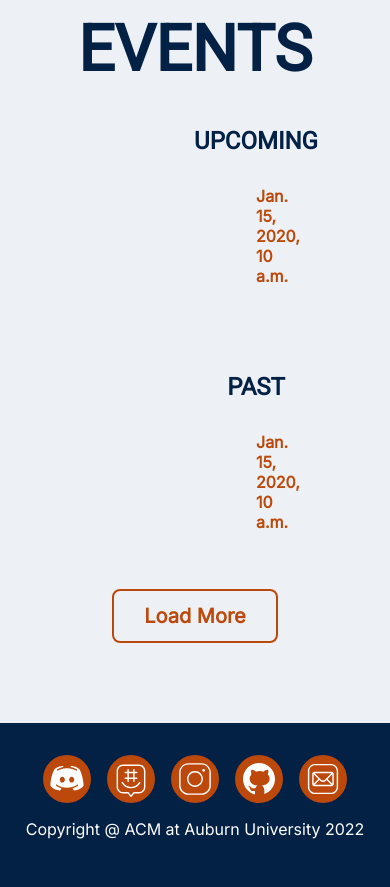
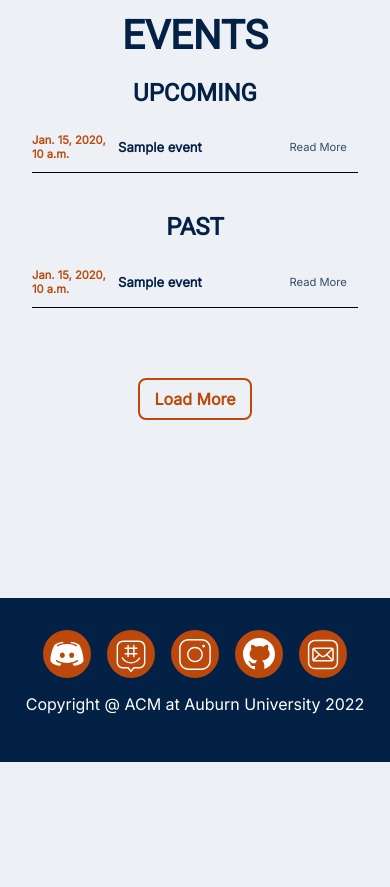
Before and after one commit to Auburn-ACM/acmsite, a Django app: template events/templates/events/index.html in a window 390 px wide; the page is wider, and only the part inside the window is pictured. Shown: the part 68-955 px from the top of that part. After the commit the page ends 830 px from the top of that part, so only its background shows below. Run offline with Django 3.2, Linux system fonts and the light colour scheme; the template is opened without the code that fills it: most values are stand-ins (such as "Sample title", 1, 10 or a date in 2020).

Commit message:
More mobile adjustments

```diff
--- a/acmsite/static/acmsite/style.css
+++ b/acmsite/static/acmsite/style.css
@@ -184,6 +184,10 @@ button {
 
 .gap-2 {
     gap: 2rem;
+}
+
+.wrap {
+    flex-wrap: wrap;
 }
 
 /* POSITIONING CLASSES */
@@ -780,6 +784,13 @@ nav.navigation .nav-dropdown {
     text-align: center;
 }
 
+@media screen and (max-width: 768px) {
+    .acm-button p {
+        font-size: 16px;
+        padding: 8px;
+    }
+}
+
 #club-down-arrow {
     width: 8px;
     height: 8px;
@@ -963,3 +974,65 @@ nav.navigation .nav-dropdown {
 .bar4 {
     bottom: 0;
 }
+
+.club-page-name {
+    color: var(--au-dark-blue);
+    font-size: 4rem;
+    font-weight: 900;
+    text-transform: uppercase;
+    margin: 0;
+    margin-bottom: 40px;
+}
+
+@media screen and (max-width: 768px) {
+    .club-page-name {
+        font-size: 2.5rem;
+        margin-bottom: 20px;
+    }
+}
+
+.club-body {
+    width: 50%;
+    font-size: 1.125rem;
+}
+
+@media screen and (max-width: 768px) {
+    .club-body {
+        width: 100%;
+        font-size: 0.875rem;
+    }
+}
+
+.club-officer-holder {
+    display: flex;
+    flex-direction: row;
+    flex-wrap: wrap;
+    justify-content: center;
+    width: 100%;
+    gap: 2rem;
+}
+
+.events-body {
+    margin: 0 256px;
+    margin-bottom: 70px;
+}
+
+@media screen and (max-width: 768px) {
+    .events-body {
+        margin: 0 1rem;
+        margin-bottom: 70px;
+    }
+}
+.event-detail-wrapper {
+    width: 100%;
+    display: flex;
+    flex-direction: column;
+    align-items: center;
+    padding: 0 3rem;
+}
+
+@media screen and (max-width: 768px) {
+    .event-detail-wrapper {
+        padding: 0 1rem;
+    }
+}
--- a/events/templates/events/index.html
+++ b/events/templates/events/index.html
@@ -4,17 +4,19 @@
 
 {% block content %}
     <div class="flex-col align-center text-center w-100">
-        <h1 class="text-dark-blue text-4xl m-0 mb-40px">EVENTS</h1>
+        <h1 class="club-page-name">EVENTS</h1>
     </div>
-    <div class="mx-256px mb-70px">
+    <div class="events-body">
+        <div class="mb-40px">
             <div class="flex-col align-center text-center w-100">
                 <h2 class="text-dark-blue text-2xl mt-0 mb-15px ">UPCOMING</h2>
             </div>
             {% if upcoming_event_list %}
+            <div class="events-holder">
                 {% for event in upcoming_event_list %}
                 <a href="{% url 'detail' event.id %}">
                     <div class="flex-row justify-between align-center font-secondary text-semibold border-bottom-1 hover:trigger">
-                <div class="text-orange mr-106px w-128px">
+                        <div class="event-date">
                             <p>{{event.date}}</p>
                         </div>
                         <div class="text-left text-dark-blue flex-grow-1">
@@ -27,21 +29,23 @@
                     </div>
                 </a>
                 {% endfor %}
+            </div>
             {% else %}
             <div class="flex-col align-center text-center w-100">
                 <p class="text-dark-blue text-lg m-0">No upcoming events yet, check back later!</p>
             </div>
             {% endif %}
         </div>
-    <div class="mx-256px mb-40px">
+
         <div class="flex-col align-center text-center w-100">
             <h2 class="text-dark-blue text-2xl mt-0 mb-15px ">PAST</h2>
         </div>
         {% if past_event_list %}
+        <div class="events-holder">
             {% for event in past_event_list %}
             <a href="{% url 'detail' event.id %}">
                 <div class="flex-row justify-between align-center font-secondary text-semibold border-bottom-1 hover:trigger">
-                <div class="text-orange mr-106px w-128px">
+                    <div class="event-date">
                         <p>{{event.date}}</p>
                     </div>
                     <div class="text-left text-dark-blue flex-grow-1">
@@ -54,6 +58,7 @@
                 </div>
             </a>
             {% endfor %}
+        </div>
         {% else %}
         <div class="flex-col align-center text-center w-100">
             <p class="text-dark-blue text-lg m-0">No past events found.</p>
```
Also changed, not shown: acmsite/templates/acmsite/clubs_base.html (+5 -5 lines), events/templates/events/detail.html (+4 -4 lines). Lines whose indentation alone changed are shown as unchanged.
